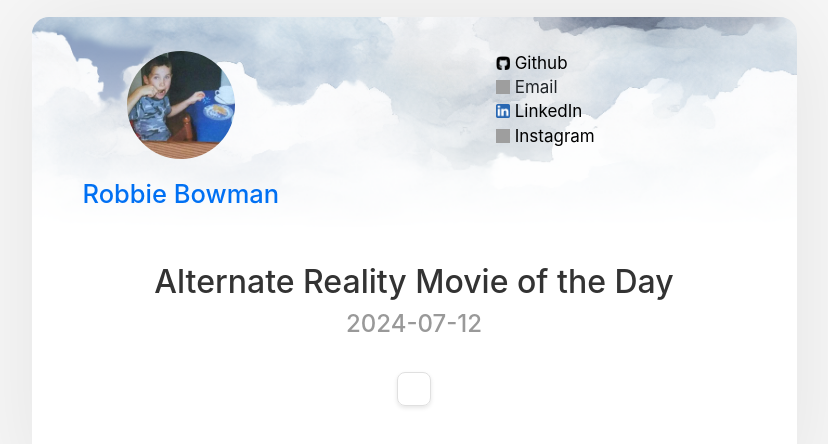
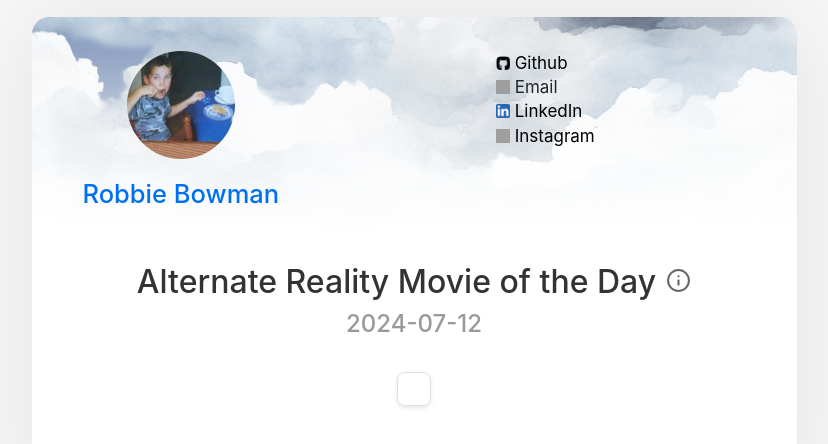
Before and after one commit to robbiebowman/nextjs-blog, a Next.js app: page /alternate-reality-movies in a window 1280 px wide. Shown: the top 444 px of the page, without its empty margins (226-1054 px from the left). Built offline with nearby package versions, Linux system fonts and the light colour scheme; no server answers; grey boxes are pictures that could not be loaded.

Commit message:
Add description pop up

```diff
--- a/pages/alternate-reality-movies/index.js
+++ b/pages/alternate-reality-movies/index.js
@@ -5,13 +5,13 @@ import { formatDate } from '../../lib/date-funcs'
 import TitleGameInput from '../../components/title-game/title-game-input'
 import styles from './index.module.css';
 import Layout from "../../components/layout";
+import { Info, X } from 'lucide-react';
 
 const fetcher = (url) => fetch(url).then((res) => res.json());
 
 export default function AlternateRealityMovies() {
     const date = new Date();
     const formattedDate = formatDate(date)
-    console.log(`formattedDate is ${formattedDate}`)
     const { data, error } = useSWR(`/api/title-game?date=${formattedDate}`, fetcher);
 
     // Blurb states
@@ -27,6 +27,10 @@ export default function AlternateRealityMovies() {
     const [crewList, setCrewList] = useState('');
     const [genre, setGenre] = useState('');
     const [userRating, setUserRating] = useState('');
+
+    // Info popup state
+    const [showInfoPopup, setShowInfoPopup] = useState(false);
+    const infoIconRef = useRef(null);
 
     useEffect(() => {
         if (data) {
@@ -46,25 +50,54 @@ export default function AlternateRealityMovies() {
             }
             const solvedMemory = localStorage.getItem(`title-game-${formattedDate}`)
             if (solvedMemory) {
-                console.log(`Local storage says its solved. ${solvedMemory}`)
                 setSolved(true)
             }
         }
     }, [data]);
 
     const onSolutionFound = useCallback(() => {
-        console.log('Solution found!')
         setSolved(true)
         localStorage.setItem(`title-game-${formattedDate}`, true);
     }, [])
 
+    const toggleInfoPopup = (e) => {
+        e.stopPropagation(); // Prevent event from bubbling up
+        setShowInfoPopup(!showInfoPopup);
+    };
+
+    useEffect(() => {
+        const handleClickOutside = (event) => {
+            if (infoIconRef.current && !infoIconRef.current.contains(event.target)) {
+                setShowInfoPopup(false);
+            }
+        };
+
+        document.addEventListener('click', handleClickOutside);
+        return () => {
+            document.removeEventListener('click', handleClickOutside);
+        };
+    }, []);
     return (
         <Layout>
             <Head>
                 <title>Alternate Reality Movies</title>
             </Head>
             <div className={styles.mainBox}>
-                <h1>Alternate Reality Movie of the Day</h1>
+                <h1>
+                    Alternate Reality Movie of the Day
+                    <span className={styles.infoIcon} onClick={toggleInfoPopup} ref={infoIconRef}>
+                        <Info size={25} />
+                    </span>
+                    {showInfoPopup && (
+                        <div className={styles.infoPopup}>
+                            <p>One letter has been changed in a popular movie title.</p>
+                            <p>Can you guess the new title based on a description of its plot?</p>
+                            <button className={styles.closeButton} onClick={toggleInfoPopup}>
+                                <X size={20} />
+                            </button>
+                        </div>
+                    )}
+                </h1>
                 <h2>{formattedDate}</h2>
                 {isSolved ? (
                     <div className={`${styles.resultBox} ${styles.successBox}`}>
@@ -76,5 +109,4 @@ export default function AlternateRealityMovies() {
             </div>
         </Layout>
     )
-
 }
--- a/pages/alternate-reality-movies/index.module.css
+++ b/pages/alternate-reality-movies/index.module.css
@@ -1,5 +1,5 @@
 .mainBox {
-    display:flex;
+    display: flex;
     flex-direction: column;
     align-items: center;
     text-align: center;
@@ -8,6 +8,47 @@
 .mainBox h1 {
     color: #333;
     font-size: xx-large;
+    display: flex;
+    align-items: center;
+    justify-content: center;
+    position: relative;
+}
+
+.infoIcon {
+    margin-left: 10px;
+    cursor: pointer;
+    color: #666;
+}
+
+.infoPopup {
+    font-size: medium;
+    position: absolute;
+    top: 100%;  /* Position below the h1 */
+    right: 0;  /* Align with the right side of h1 */
+    background-color: rgb(243, 254, 255);
+    color: rgb(8, 42, 54);
+    border: 1px solid #ccc;
+    border-radius: 8px;
+    padding: 15px 18px;
+    box-shadow: 0 2px 10px rgba(0, 0, 0, 0.1);
+    z-index: 1000;
+    max-width: 250px;
+    text-align: left;
+    margin-top: 10px;  /* Add some space between h1 and popup */
+}
+
+.infoPopup p {
+    margin: 0 0 0.5rem 0;
+}
+
+.closeButton {
+    position: absolute;
+    top: 2px;
+    right: 2px;
+    background: none;
+    border: none;
+    cursor: pointer;
+    color: #666;
 }
 
 .mainBox h2 {
@@ -24,6 +65,7 @@
     text-align: justify;
     text-justify: inter-word;
 }
+
 .resultBox {
     display: flex;
     align-items: center;
@@ -33,13 +75,16 @@
     border-radius: 0.4rem;
     align-items: center;
 }
+
 .successBox {
     color: #143a08;
     background-color: #c9f2c5;
 }
+
 .notSuccessBox {
     background-color: #7a7a30;
 }
+
 .successText {
-    margin:auto;
+    margin: auto;
 }
```
